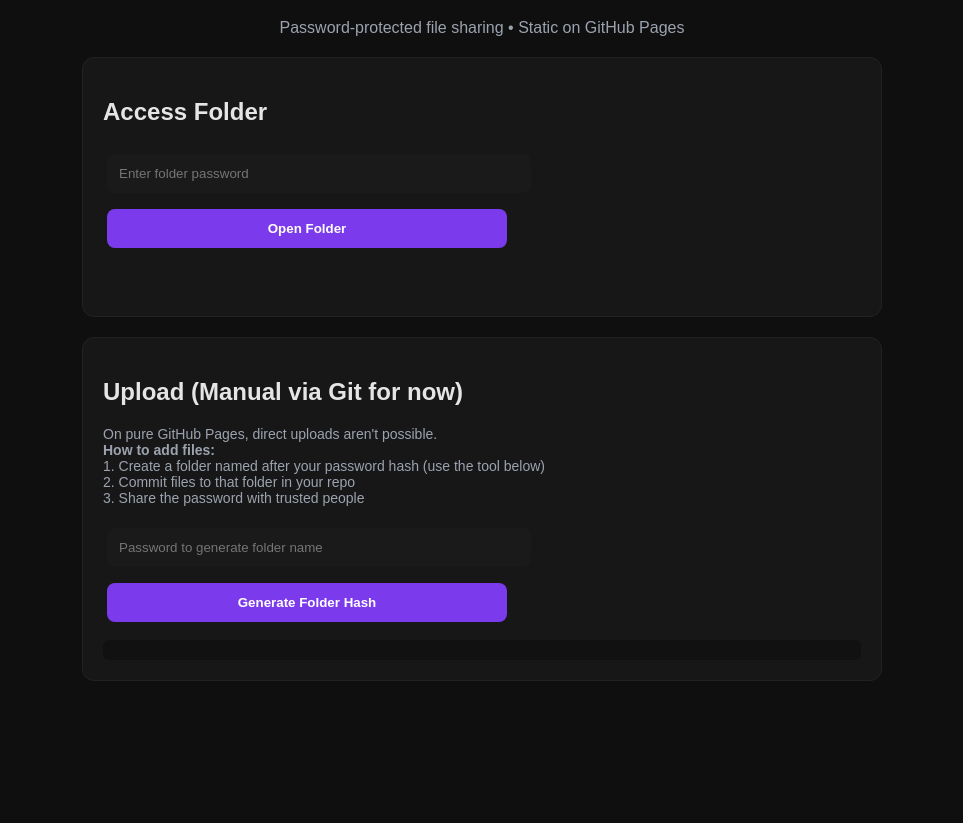
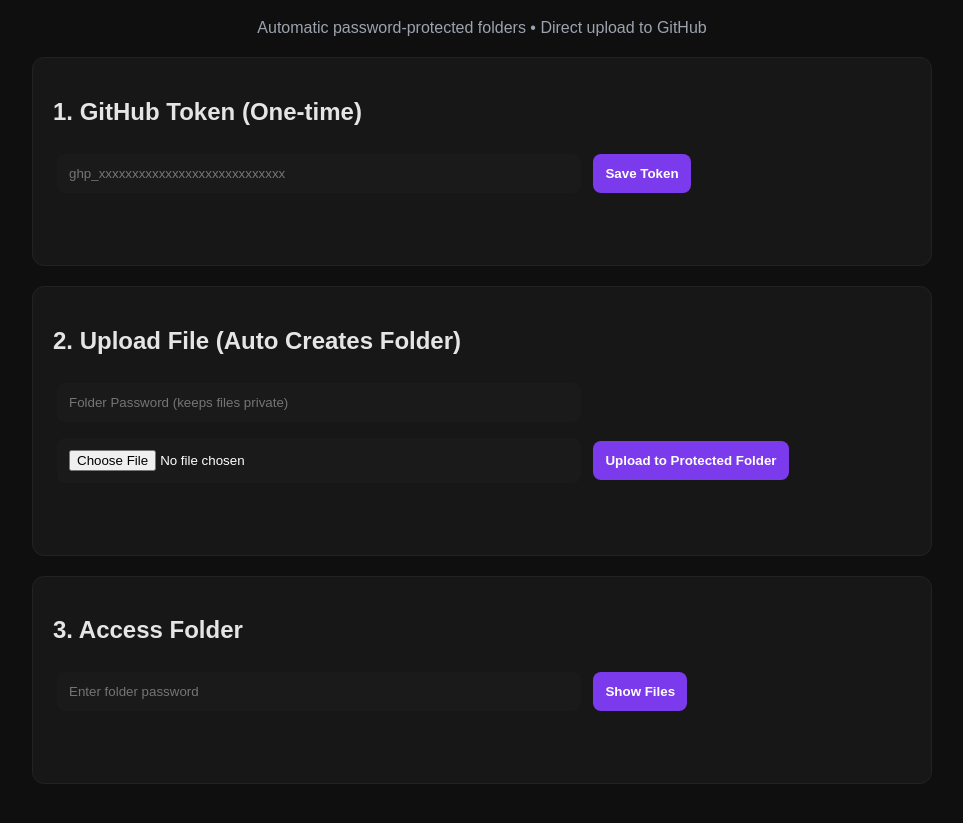
Before and after one commit to TEAM-E-OFFICIAL/Team-E-CDN, a plain HTML site: page index.html in a window 1280 px wide. Shown: the part 81-904 px from the top of the page, without its empty margins (158-1121 px from the left). Before the commit the page ends 802 px from the top, so only its background shows below. Drawn offline with Linux system fonts and the light colour scheme.

Commit message:
Update index.html

```diff
--- a/index.html
+++ b/index.html
@@ -3,108 +3,195 @@
 <head>
   <meta charset="UTF-8">
   <meta name="viewport" content="width=device-width, initial-scale=1.0">
-  <title>Team E CDN • Password Protected</title>
+  <title>Team E CDN • Auto Upload</title>
   <style>
     body { font-family: Arial, sans-serif; background: #0f0f0f; color: #e5e5e5; margin: 0; padding: 20px; }
-    .container { max-width: 800px; margin: 0 auto; }
+    .container { max-width: 900px; margin: 0 auto; }
     h1 { color: #a855f7; text-align: center; }
     .section { background: #171717; padding: 20px; margin: 20px 0; border-radius: 12px; border: 1px solid #222; }
-    input, button { padding: 12px; margin: 8px 4px; border-radius: 8px; border: none; width: 100%; max-width: 400px; }
-    input { background: #1a1a1a; color: white; }
+    input, button, textarea { padding: 12px; margin: 8px 4px; border-radius: 8px; border: none; }
+    input, textarea { background: #1a1a1a; color: white; width: 100%; max-width: 500px; }
     button { background: #7c3aed; color: white; cursor: pointer; font-weight: bold; }
     button:hover { background: #a855f7; }
-    #files { margin-top: 15px; }
-    .file-link { display: block; padding: 10px; color: #7c3aed; text-decoration: none; }
-    .file-link:hover { background: #222; border-radius: 6px; }
-    .status { margin: 10px 0; padding: 10px; border-radius: 6px; }
+    .status { padding: 12px; border-radius: 8px; margin: 10px 0; font-size: 14px; }
+    .file-list a { color: #7c3aed; display: block; padding: 8px; text-decoration: none; }
+    .file-list a:hover { background: #222; border-radius: 6px; }
+    code { background: #111; padding: 2px 6px; border-radius: 4px; }
   </style>
 </head>
 <body>
   <div class="container">
     <h1>Team E CDN</h1>
-    <p style="text-align:center;color:#9ca3af;">Password-protected file sharing • Static on GitHub Pages</p>
+    <p style="text-align:center;color:#9ca3af;">Automatic password-protected folders • Direct upload to GitHub</p>
 
+    <!-- Token Setup -->
     <div class="section">
-      <h2>Access Folder</h2>
-      <input type="password" id="accessPass" placeholder="Enter folder password" onkeydown="if(event.key==='Enter') accessFolder()">
-      <button onclick="accessFolder()">Open Folder</button>
-      <div id="accessStatus" class="status"></div>
-      <div id="fileList"></div>
+      <h2>1. GitHub Token (One-time)</h2>
+      <input type="password" id="githubToken" placeholder="ghp_xxxxxxxxxxxxxxxxxxxxxxxxxxxx">
+      <button onclick="saveToken()">Save Token</button>
+      <div id="tokenStatus" class="status"></div>
     </div>
 
+    <!-- Upload Section -->
     <div class="section">
-      <h2>Upload (Manual via Git for now)</h2>
-      <p style="color:#9ca3af;font-size:14px;">
-        On pure GitHub Pages, direct uploads aren't possible.<br>
-        <strong>How to add files:</strong><br>
-        1. Create a folder named after your password hash (use the tool below)<br>
-        2. Commit files to that folder in your repo<br>
-        3. Share the password with trusted people
-      </p>
-      <input type="password" id="hashPass" placeholder="Password to generate folder name">
-      <button onclick="generateFolderHash()">Generate Folder Hash</button>
-      <div id="hashResult" style="margin-top:10px; word-break:break-all; background:#111; padding:10px; border-radius:6px; font-family:monospace;"></div>
+      <h2>2. Upload File (Auto Creates Folder)</h2>
+      <input type="password" id="folderPass" placeholder="Folder Password (keeps files private)">
+      <input type="file" id="fileInput">
+      <button onclick="uploadFile()">Upload to Protected Folder</button>
+      <div id="uploadStatus" class="status"></div>
+    </div>
+
+    <!-- Access / List Files -->
+    <div class="section">
+      <h2>3. Access Folder</h2>
+      <input type="password" id="accessPass" placeholder="Enter folder password" onkeydown="if(event.key==='Enter') listFiles()">
+      <button onclick="listFiles()">Show Files</button>
+      <div id="accessStatus" class="status"></div>
+      <div id="fileList" class="file-list"></div>
     </div>
   </div>
 
   <script>
-    // Simple SHA-256 (using Web Crypto API)
-    async function sha256(message) {
-      const msgBuffer = new TextEncoder().encode(message);
-      const hashBuffer = await crypto.subtle.digest('SHA-256', msgBuffer);
-      const hashArray = Array.from(new Uint8Array(hashBuffer));
-      return hashArray.map(b => b.toString(16).padStart(2, '0')).join('');
+    const OWNER = "TEAM-E-OFFICIAL";
+    const REPO = "Team-E-CDN";
+    const BRANCH = "main";
+
+    async function sha256(str) {
+      const buf = new TextEncoder().encode(str);
+      const hash = await crypto.subtle.digest('SHA-256', buf);
+      return Array.from(new Uint8Array(hash)).map(b => b.toString(16).padStart(2,'0')).join('');
     }
 
-    async function generateFolderHash() {
-      const pass = document.getElementById('hashPass').value.trim();
-      if (!pass) return alert("Enter a password");
-
-      const hash = await sha256(pass);
-      const shortHash = hash.substring(0, 16); // Use first 16 chars for folder name
-
-      document.getElementById('hashResult').innerHTML = `
-        <strong>Folder name to create in repo:</strong><br>
-        <code>${shortHash}</code><br><br>
-        Put your files inside: <code>/${shortHash}/yourfile.zip</code><br>
-        Full URL example: https://yourusername.github.io/your-repo/${shortHash}/yourfile.zip
-      `;
+    function saveToken() {
+      const token = document.getElementById('githubToken').value.trim();
+      if (!token.startsWith('ghp_') && !token.startsWith('github_pat_')) {
+        document.getElementById('tokenStatus').innerHTML = '<span style="color:red">Invalid token format. Should start with ghp_ or github_pat_</span>';
+        return;
+      }
+      localStorage.setItem('te_cdn_token', token);
+      document.getElementById('tokenStatus').innerHTML = '<span style="color:#22c55e">✅ Token saved in browser</span>';
     }
 
-    async function accessFolder() {
-      const pass = document.getElementById('accessPass').value.trim();
+    async function getToken() {
+      let token = localStorage.getItem('te_cdn_token');
+      if (!token) {
+        token = prompt("Enter your GitHub Personal Access Token (ghp_...)");
+        if (token) localStorage.setItem('te_cdn_token', token);
+      }
+      return token;
+    }
+
+    async function uploadFile() {
+      const password = document.getElementById('folderPass').value.trim();
+      const fileInput = document.getElementById('fileInput');
+      const status = document.getElementById('uploadStatus');
+
+      if (!password || !fileInput.files[0]) {
+        status.innerHTML = '<span style="color:red">Password and file are required</span>';
+        return;
+      }
+
+      const token = await getToken();
+      if (!token) return;
+
+      const file = fileInput.files[0];
+      const hash = await sha256(password);
+      const folder = hash.substring(0, 20);           // Secure folder name
+      const filePath = `${folder}/${file.name}`;
+
+      status.innerHTML = 'Reading file...';
+
+      const reader = new FileReader();
+      reader.onload = async function(e) {
+        const content = btoa(new Uint8Array(e.target.result).reduce((data, byte) => data + String.fromCharCode(byte), ''));
+
+        try {
+          status.innerHTML = `Uploading to folder <code>${folder}</code>...`;
+
+          const res = await fetch(`https://api.github.com/repos/${OWNER}/${REPO}/contents/${filePath}`, {
+            method: 'PUT',
+            headers: {
+              'Accept': 'application/vnd.github+json',
+              'Authorization': `Bearer ${token}`,
+              'Content-Type': 'application/json'
+            },
+            body: JSON.stringify({
+              message: `Team E CDN: Upload ${file.name} to protected folder`,
+              content: content,
+              branch: BRANCH
+            })
+          });
+
+          const data = await res.json();
+
+          if (res.ok) {
+            status.innerHTML = `<span style="color:#22c55e">✅ Uploaded successfully!<br>
+              Folder: <code>${folder}</code><br>
+              File: <a href="https://raw.githubusercontent.com/${OWNER}/${REPO}/${BRANCH}/${filePath}" target="_blank">${file.name}</a></span>`;
+          } else {
+            status.innerHTML = `<span style="color:red">Error: ${data.message || 'Upload failed'}</span>`;
+          }
+        } catch (err) {
+          status.innerHTML = `<span style="color:red">Network error: ${err.message}</span>`;
+        }
+      };
+      reader.readAsArrayBuffer(file);
+    }
+
+    async function listFiles() {
+      const password = document.getElementById('accessPass').value.trim();
       const status = document.getElementById('accessStatus');
-      const list = document.getElementById('fileList');
+      const listDiv = document.getElementById('fileList');
 
-      if (!pass) {
+      if (!password) {
         status.innerHTML = '<span style="color:red">Enter password</span>';
         return;
       }
 
-      status.innerHTML = 'Verifying...';
-      list.innerHTML = '';
+      const hash = await sha256(password);
+      const folder = hash.substring(0, 20);
+      status.innerHTML = `Loading folder <code>${folder}</code>...`;
+      listDiv.innerHTML = '';
 
       try {
-        const hash = await sha256(pass);
-        const folder = hash.substring(0, 16);
+        const res = await fetch(`https://api.github.com/repos/${OWNER}/${REPO}/contents/${folder}?ref=${BRANCH}`, {
+          headers: { 'Accept': 'application/vnd.github+json' }
+        });
 
-        // Try to load a manifest or list files (in real setup, you can have index.json in each folder)
-        // For simplicity, show instructions + example link
+        if (res.status === 404) {
+          status.innerHTML = `<span style="color:orange">Folder not found yet. Upload a file first.</span>`;
+          return;
+        }
+
+        const files = await res.json();
+
+        if (!Array.isArray(files)) {
+          status.innerHTML = `<span style="color:red">Not a folder or error occurred.</span>`;
+          return;
+        }
+
         status.innerHTML = `<span style="color:#22c55e">✅ Folder unlocked: <code>${folder}</code></span>`;
 
-        list.innerHTML = `
-          <p><strong>Files in this folder:</strong></p>
-          <div style="color:#9ca3af">
-            Add files manually to the <code>/${folder}/</code> folder in your GitHub repo.<br>
-            Once added and committed, they will appear here (refresh after push).
-          </div>
-          <p style="margin-top:15px"><em>Example link (replace with real files):</em></p>
-          <a href="${folder}/example-file.txt" class="file-link" target="_blank">example-file.txt</a>
-        `;
-      } catch(e) {
-        status.innerHTML = '<span style="color:red">Error</span>';
+        let html = '<h3>Files:</h3>';
+        files.forEach(f => {
+          if (f.type === 'file') {
+            const rawUrl = `https://raw.githubusercontent.com/${OWNER}/${REPO}/${BRANCH}/${folder}/${f.name}`;
+            html += `<a href="${rawUrl}" target="_blank">${f.name} (${(f.size/1024).toFixed(1)} KB)</a>`;
+          }
+        });
+        listDiv.innerHTML = html || '<p>No files yet.</p>';
+
+      } catch (err) {
+        status.innerHTML = `<span style="color:red">Error loading folder</span>`;
       }
     }
+
+    // Auto-load token status
+    window.onload = () => {
+      if (localStorage.getItem('te_cdn_token')) {
+        document.getElementById('tokenStatus').innerHTML = '<span style="color:#22c55e">Token already saved</span>';
+      }
+    };
   </script>
 </body>
 </html>
```
